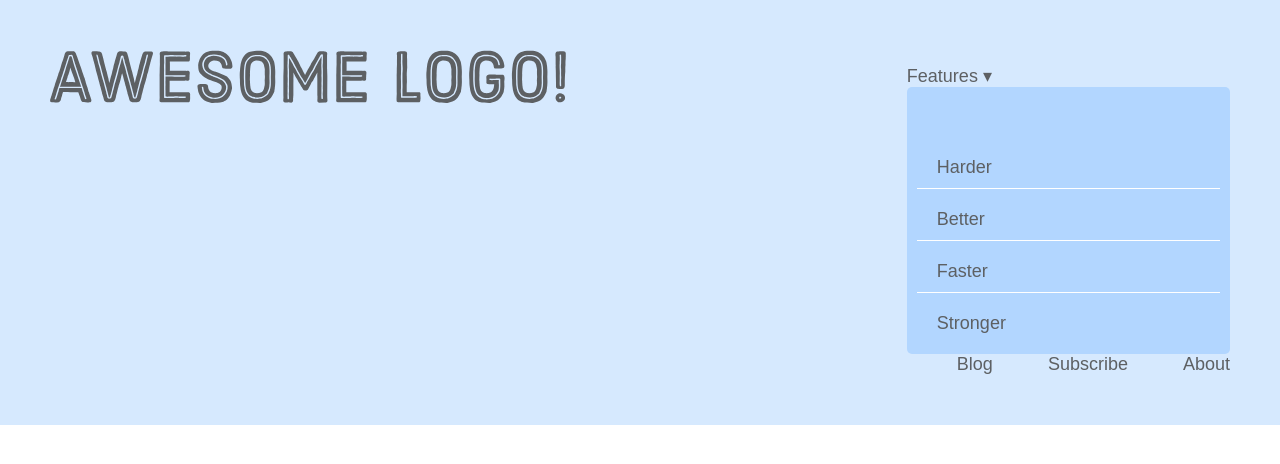
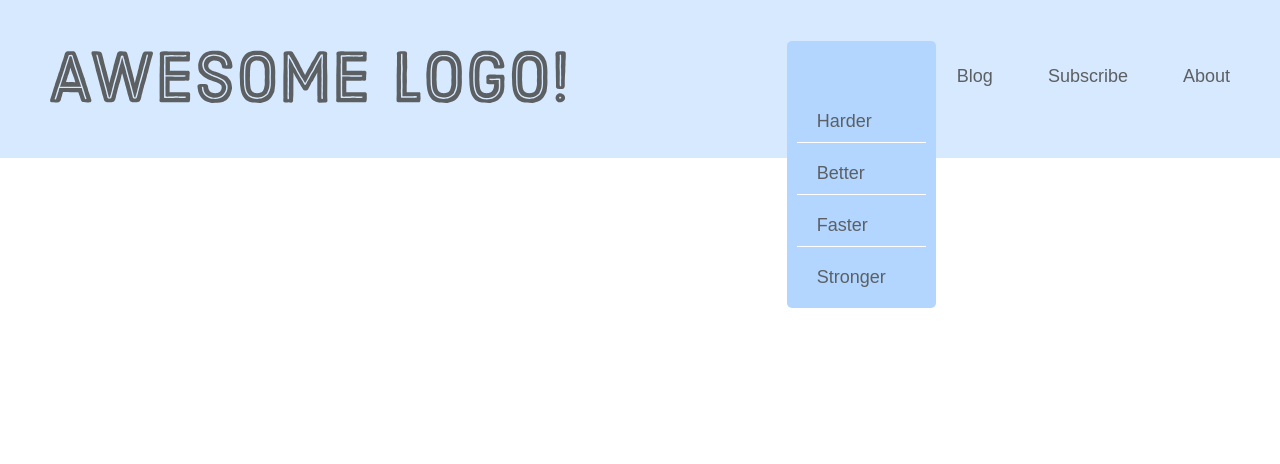
Before and after one commit to Joshdefleur/Advanced-Positioning-2, a plain HTML site: page index.html in a window 1280 px wide. Drawn offline with Linux system fonts and the light colour scheme.

Commit message:
positioning dropdown

```diff
--- a/styles.css
+++ b/styles.css
@@ -55,6 +55,9 @@ a:hover {
     background: #B2D6FF;
     border-radius: 5px;
     padding-top: 60px;
+    position: absolute;
+    top: -25px;
+    left: -30px;
   }
 
   .features-menu li {
@@ -68,3 +71,7 @@ a:hover {
   .features-menu li:last-of-type {
     border-bottom: none;
   }
+
+  .dropdown {
+    position: relative;
+  }
```
